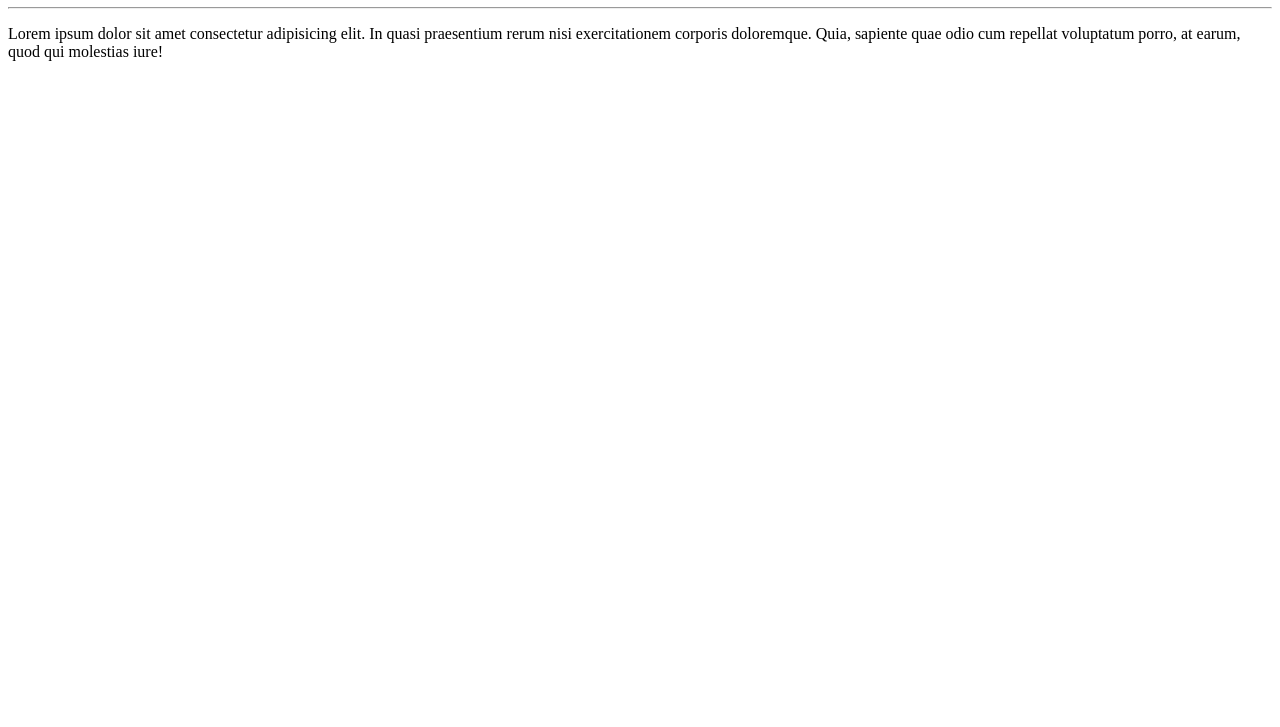
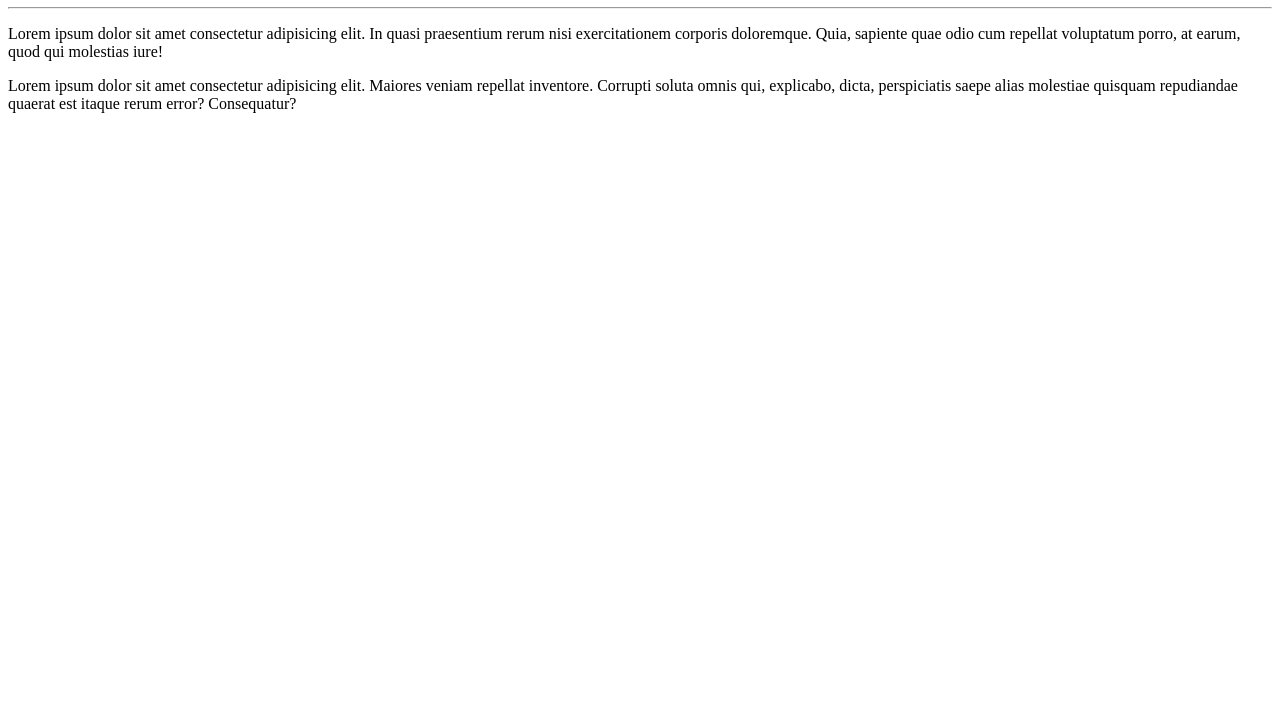
Before and after one commit to clopes-pro/Ola-Mundo, a plain HTML site: page site-exemplo/index.html in a window 1280 px wide. Shown: the part 73-800 px from the top of the page. Drawn offline with Linux system fonts and the light colour scheme.

Commit message:
Criei Mais um paragrafo na minha pagina!

```diff
--- a/site-exemplo/index.html
+++ b/site-exemplo/index.html
@@ -10,6 +10,8 @@
     <h1>Seja Bem vindo!</h1>
     <hr>
     <p>Lorem ipsum dolor sit amet consectetur adipisicing elit. In quasi praesentium rerum nisi exercitationem corporis doloremque. Quia, sapiente quae odio cum repellat voluptatum porro, at earum, quod qui molestias iure!</p>
+    <p>Lorem ipsum dolor sit amet consectetur adipisicing elit. Maiores veniam repellat inventore. Corrupti soluta omnis qui, explicabo, dicta, perspiciatis saepe alias molestiae quisquam repudiandae quaerat est itaque rerum error? Consequatur?</p>
+
 
 </body>
 </html>
```
